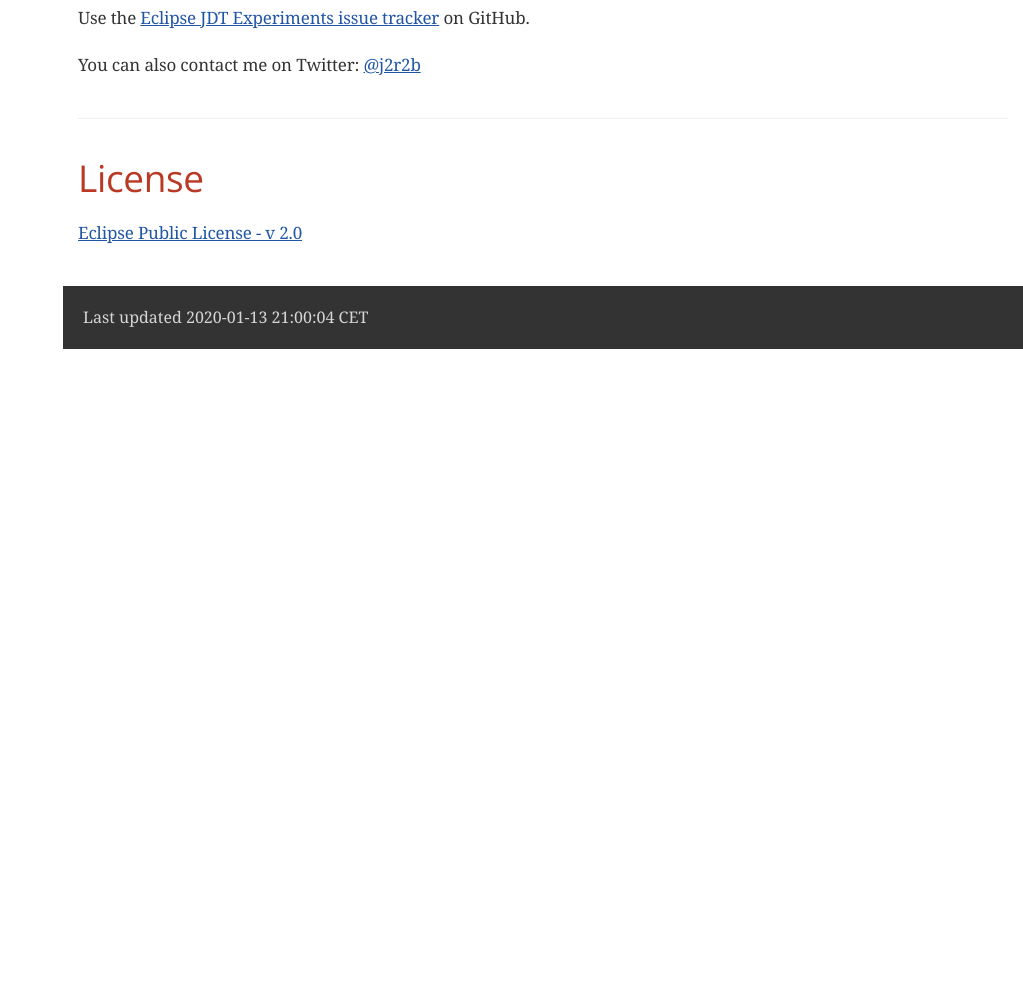
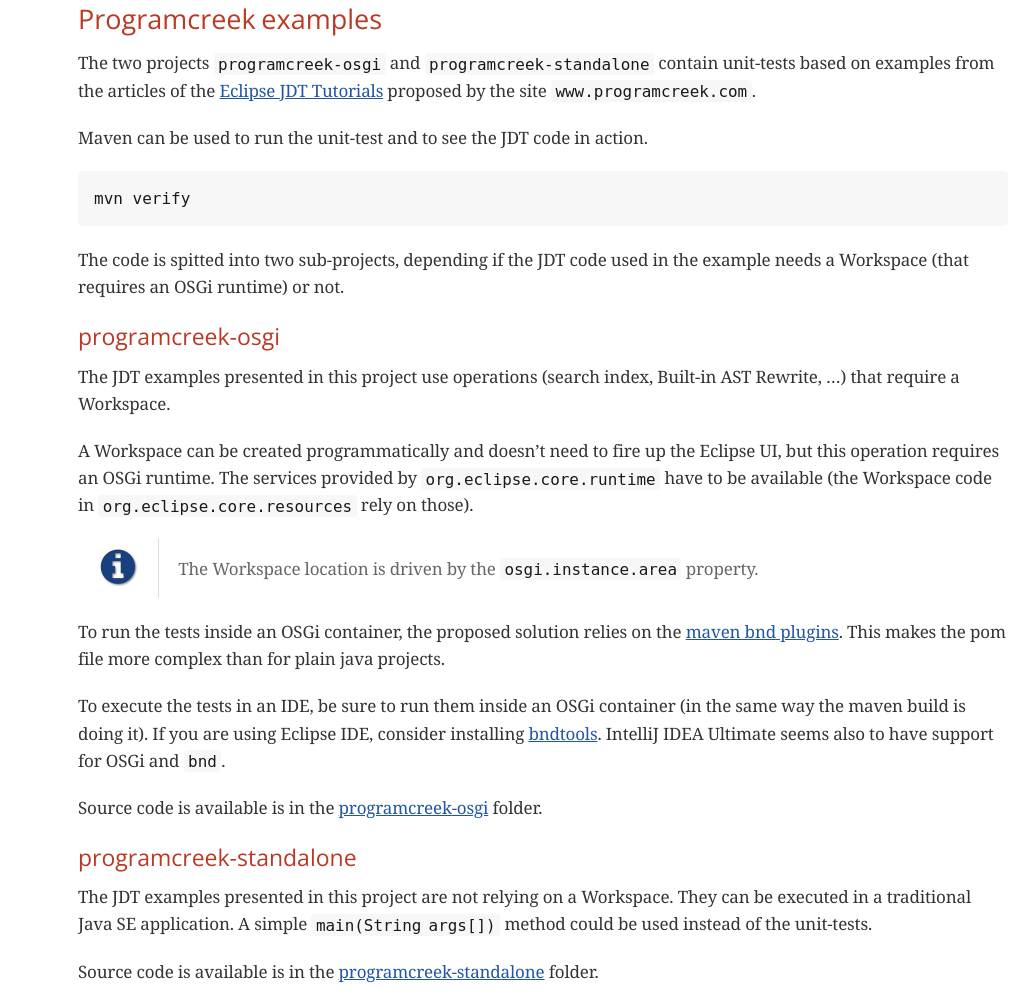
Before and after one commit to jmini/jdt-experiments, a plain HTML site: page index.html in a window 1280 px wide. Shown: the part 930-1932 px from the top of the page, without its empty margins (257-1280 px from the left). Before the commit the page ends 1279 px from the top, so only its background shows below. Drawn offline with nearby package versions, Linux system fonts and the light colour scheme; a web font is replaced by a local one.

Commit message:
Update the 'gh-pages' branch.

```diff
--- a/index.html
+++ b/index.html
@@ -524,6 +524,7 @@ table.CodeRay td.code>pre{padding:0}
 <li><a href="#description">Description</a>
 <ul class="sectlevel2">
 <li><a href="#java-formatter">java-formatter</a></li>
+<li><a href="#programcreek-examples">Programcreek examples</a></li>
 </ul>
 </li>
 <li><a href="#get-in-touch">Get in touch</a></li>
@@ -573,6 +574,19 @@ Do you want to improve this page? Please <a href="https://github.com/jmini/jdt-e
 <li>
 <p>java-formatter</p>
 </li>
+<li>
+<p>programcreek examples</p>
+<div class="ulist">
+<ul>
+<li>
+<p>programcreek-osgi</p>
+</li>
+<li>
+<p>programcreek-standalone</p>
+</li>
+</ul>
+</div>
+</li>
 </ul>
 </div>
 <div class="sect2">
@@ -584,6 +598,67 @@ See blog post: <a href="https://jmini.github.io/blog/2017/2017-01-10_use-eclipse
 </div>
 <div class="paragraph">
 <p>Source code is available is in the <a href="https://github.com/jmini/jdt-experiments/tree/master/java-formatter">java-formatter</a> folder.</p>
+</div>
+</div>
+<div class="sect2">
+<h3 id="programcreek-examples"><a class="anchor" href="#programcreek-examples"></a>Programcreek examples</h3>
+<div class="paragraph">
+<p>The two projects <code>programcreek-osgi</code> and <code>programcreek-standalone</code> contain unit-tests based on examples from the articles of the <a href="https://www.programcreek.com/2011/01/best-java-development-tooling-jdt-and-astparser-tutorials/">Eclipse JDT Tutorials</a> proposed by the site <code>www.programcreek.com</code>.</p>
+</div>
+<div class="paragraph">
+<p>Maven can be used to run the unit-test and to see the JDT code in action.</p>
+</div>
+<div class="listingblock">
+<div class="content">
+<pre>mvn verify</pre>
+</div>
+</div>
+<div class="paragraph">
+<p>The code is spitted into two sub-projects, depending if the JDT code used in the example needs a Workspace (that requires an OSGi runtime) or not.</p>
+</div>
+<div class="sect3">
+<h4 id="programcreek-osgi"><a class="anchor" href="#programcreek-osgi"></a>programcreek-osgi</h4>
+<div class="paragraph">
+<p>The JDT examples presented in this project use operations (search index, Built-in AST Rewrite, …) that require a Workspace.</p>
+</div>
+<div class="paragraph">
+<p>A Workspace can be created programmatically and doesn&#8217;t need to fire up the Eclipse UI, but this operation requires an OSGi runtime.
+The services provided by <code>org.eclipse.core.runtime</code> have to be available (the Workspace code in <code>org.eclipse.core.resources</code> rely on those).</p>
+</div>
+<div class="admonitionblock note">
+<table>
+<tr>
+<td class="icon">
+<i class="fa icon-note" title="Note"></i>
+</td>
+<td class="content">
+The Workspace location is driven by the <code>osgi.instance.area</code> property.
+</td>
+</tr>
+</table>
+</div>
+<div class="paragraph">
+<p>To run the tests inside an OSGi container, the proposed solution relies on the <a href="https://github.com/bndtools/bnd/tree/master/maven/bnd-maven-plugin">maven bnd plugins</a>. This makes the pom file more complex than for plain java projects.</p>
+</div>
+<div class="paragraph">
+<p>To execute the tests in an IDE, be sure to run them inside an OSGi container (in the same way the maven build is doing it).
+If you are using Eclipse IDE, consider installing <a href="https://bndtools.org/">bndtools</a>.
+IntelliJ IDEA Ultimate seems also to have support for OSGi and <code>bnd</code>.</p>
+</div>
+<div class="paragraph">
+<p>Source code is available is in the <a href="https://github.com/jmini/jdt-experiments/tree/master/programcreek-examples/programcreek-osgi">programcreek-osgi</a> folder.</p>
+</div>
+</div>
+<div class="sect3">
+<h4 id="programcreek-standalone"><a class="anchor" href="#programcreek-standalone"></a>programcreek-standalone</h4>
+<div class="paragraph">
+<p>The JDT examples presented in this project are not relying on a Workspace.
+They can be executed in a traditional Java SE application.
+A simple <code>main(String args[])</code> method could be used instead of the unit-tests.</p>
+</div>
+<div class="paragraph">
+<p>Source code is available is in the <a href="https://github.com/jmini/jdt-experiments/tree/master/programcreek-examples/programcreek-standalone">programcreek-standalone</a> folder.</p>
+</div>
 </div>
 </div>
 </div>
@@ -610,7 +685,7 @@ See blog post: <a href="https://jmini.github.io/blog/2017/2017-01-10_use-eclipse
 </div>
 <div id="footer">
 <div id="footer-text">
-Last updated 2020-01-13 21:00:04 CET
+Last updated 2020-01-16 23:25:56 CET
 </div>
 </div>
 </body>
```
